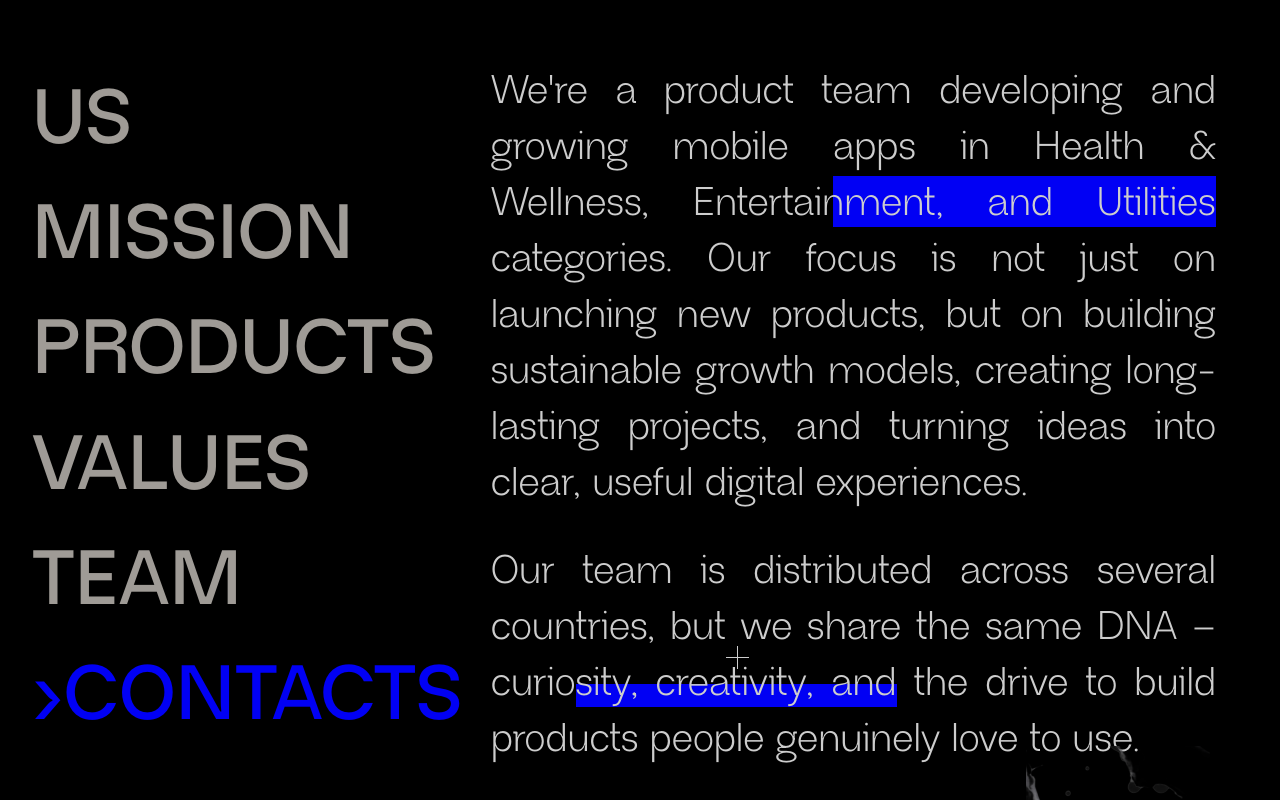
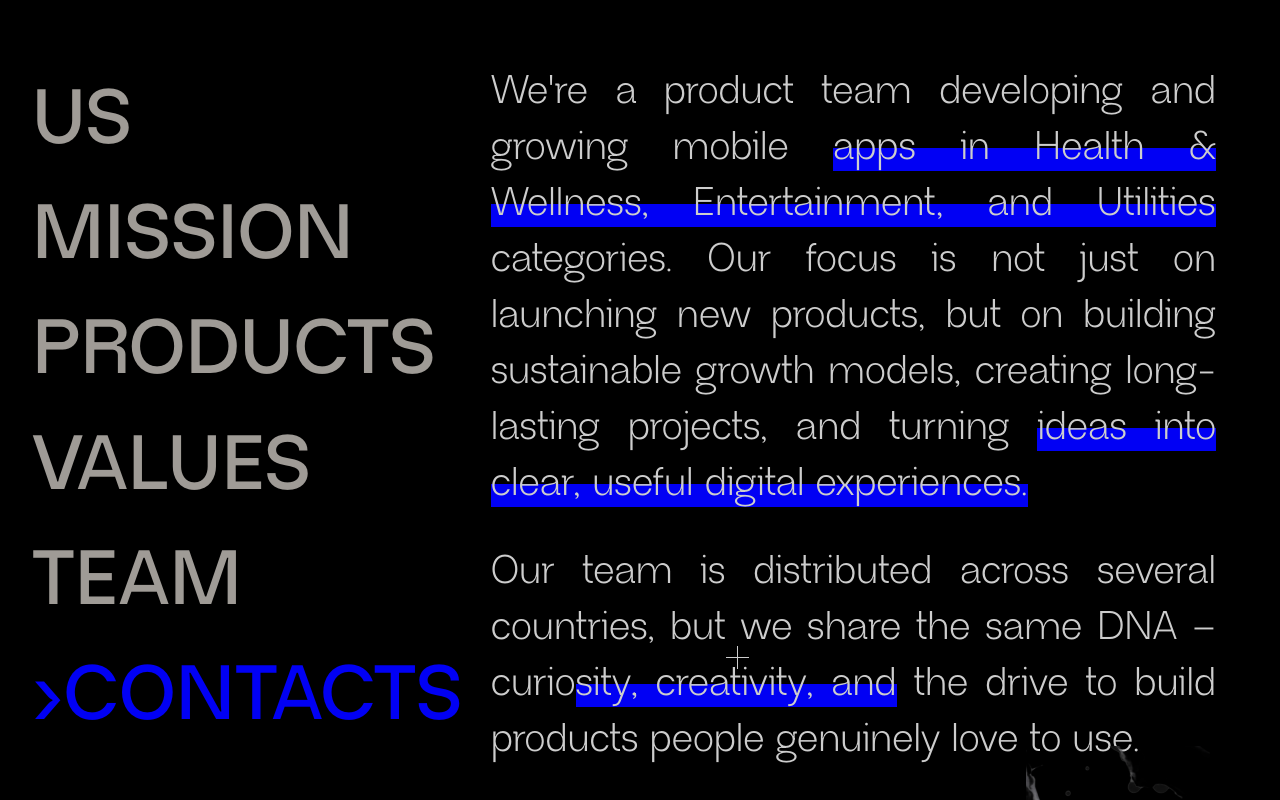
Before and after one commit to burneroff/cocao, a Next.js app: page / in a window 1280 px wide. Shown: the part 800-1600 px from the top of the page. Built offline with nearby package versions, Linux system fonts and the light colour scheme.

Commit message:
nice version

```diff
--- a/app/components/sections/Mission.tsx
+++ b/app/components/sections/Mission.tsx
@@ -106,59 +106,37 @@ export default function Mission() {
         >
           <p className="mb-4 md:mb-8">
             We create mobile{" "}
-            <span className="inline relative">
-              <span className="relative z-10">products</span>
-              <span
-                className="absolute inset-0 top-1/2 h-1/2 bg-[#0100F4] origin-left transition-transform duration-800 ease-out"
-                style={{
-                  transform: spansAnimated ? "scaleX(1)" : "scaleX(0)",
-                }}
-              />
+            <span className={`text-highlight ${spansAnimated ? "animated" : ""}`}>
+              <span>products</span>
             </span>{" "}
             that make life simpler,{" "}
-            <span className="inline relative">
-              <span className="relative z-10">more engaging,</span>
-              <span
-                className="absolute inset-0 top-1/2 h-1/2 bg-[#0100F4] origin-left transition-transform duration-800 ease-out"
-                style={{
-                  transform: spansAnimated ? "scaleX(1)" : "scaleX(0)",
-                  transitionDelay: "0.05s",
-                }}
-              />
+            <span
+              className={`text-highlight ${spansAnimated ? "animated" : ""}`}
+              style={{ transitionDelay: spansAnimated ? "0.05s" : "0s" }}
+            >
+              <span>more engaging,</span>
             </span>{" "}
             and{" "}
-            <span className="inline relative">
-              <span className="relative z-10">more mindful.</span>
-              <span
-                className="absolute inset-0 top-1/2 h-1/2 bg-[#0100F4] origin-left transition-transform duration-800 ease-out"
-                style={{
-                  transform: spansAnimated ? "scaleX(1)" : "scaleX(0)",
-                  transitionDelay: "0.1s",
-                }}
-              />
+            <span
+              className={`text-highlight ${spansAnimated ? "animated" : ""}`}
+              style={{ transitionDelay: spansAnimated ? "0.1s" : "0s" }}
+            >
+              <span>more mindful.</span>
             </span>{" "}
             In every project, we combine creativity, data, and attention to
             detail to deliver not just an app – but a{" "}
-            <span className="inline relative">
-              <span className="relative z-10">clear, inspiring,</span>
-              <span
-                className="absolute inset-0 top-1/2 h-1/2 bg-[#0100F4] origin-left transition-transform duration-800 ease-out"
-                style={{
-                  transform: spansAnimated ? "scaleX(1)" : "scaleX(0)",
-                  transitionDelay: "0.15s",
-                }}
-              />
+            <span
+              className={`text-highlight ${spansAnimated ? "animated" : ""}`}
+              style={{ transitionDelay: spansAnimated ? "0.15s" : "0s" }}
+            >
+              <span>clear, inspiring,</span>
             </span>{" "}
             and{" "}
-            <span className="inline relative">
-              <span className="relative z-10">genuinely useful</span>
-              <span
-                className="absolute inset-0 top-1/2 h-1/2 bg-[#0100F4] origin-left transition-transform duration-800 ease-out"
-                style={{
-                  transform: spansAnimated ? "scaleX(1)" : "scaleX(0)",
-                  transitionDelay: "0.2s",
-                }}
-              />
+            <span
+              className={`text-highlight ${spansAnimated ? "animated" : ""}`}
+              style={{ transitionDelay: spansAnimated ? "0.2s" : "0s" }}
+            >
+              <span>genuinely useful</span>
             </span>{" "}
             digital experience.
           </p>
--- a/app/components/sections/US.tsx
+++ b/app/components/sections/US.tsx
@@ -58,47 +58,33 @@ export default function US() {
         >
           <p className="mb-4 md:mb-8">
             We're a product team developing and growing mobile{" "}
-            <span className="inline relative">
-              <span className="relative z-10">
+            <span className={`text-highlight ${spansAnimated ? "animated" : ""}`}>
+              <span>
                 apps in Health & Wellness, Entertainment, and Utilities
               </span>
-              <span
-                className="absolute inset-0 top-1/2 h-1/2 bg-[#0100F4] origin-left transition-transform duration-800 ease-out"
-                style={{
-                  transform: spansAnimated ? "scaleX(1)" : "scaleX(0)",
-                }}
-              />
             </span>{" "}
             categories. Our focus is not just on launching new products, but on
             building sustainable growth models, creating long-lasting projects,
             and turning{" "}
-            <span className="inline relative">
-              <span className="relative z-10">
+            <span
+              className={`text-highlight ${spansAnimated ? "animated" : ""}`}
+              style={{ transitionDelay: spansAnimated ? "0.1s" : "0s" }}
+            >
+              <span>
                 ideas into clear, useful digital experiences.
               </span>
-              <span
-                className="absolute inset-0 top-1/2 h-1/2 bg-[#0100F4] origin-left transition-transform duration-800 ease-out"
-                style={{
-                  transform: spansAnimated ? "scaleX(1)" : "scaleX(0)",
-                  transitionDelay: "0.1s",
-                }}
-              />
             </span>
           </p>
           <p>
             Our team is distributed across several countries, but we share the
             same DNA – curio
-            <span className="inline relative">
-              <span className="relative z-10">
+            <span
+              className={`text-highlight ${spansAnimated ? "animated" : ""}`}
+              style={{ transitionDelay: spansAnimated ? "0.2s" : "0s" }}
+            >
+              <span>
                 sity, creativity, and
               </span>
-              <span
-                className="absolute inset-0 top-1/2 h-1/2 bg-[#0100F4] origin-left transition-transform duration-800 ease-out"
-                style={{
-                  transform: spansAnimated ? "scaleX(1)" : "scaleX(0)",
-                  transitionDelay: "0.2s",
-                }}
-              />
             </span>{" "}
             the drive to build products people genuinely love to use.
           </p>
--- a/app/components/sections/Values.tsx
+++ b/app/components/sections/Values.tsx
@@ -189,6 +189,10 @@ export default function Values() {
       lastIntentRef.current = deltaY;
       if (!isActiveRef.current) return;
       if (isProgrammaticScrollRef.current) return;
+      if (isAnimatingRef.current) {
+        event.preventDefault();
+        return;
+      }
 
       const rect = containerRef.current?.getBoundingClientRect();
       if (!rect) return;
@@ -227,7 +231,7 @@ export default function Values() {
           setCurrentSection((prev) => Math.min(prev + 1, valuesData.length - 1));
           window.setTimeout(() => {
             isAnimatingRef.current = false;
-          }, 600);
+          }, 250);
           return;
         }
         if (!allSectionsViewed) {
@@ -241,7 +245,7 @@ export default function Values() {
           setCurrentSection((prev) => Math.max(prev - 1, 0));
           window.setTimeout(() => {
             isAnimatingRef.current = false;
-          }, 600);
+          }, 250);
         }
       }
     };
--- a/app/globals.css
+++ b/app/globals.css
@@ -129,3 +129,26 @@ img {
 .team-swiper .swiper-pagination {
   display: none !important;
 }
+
+/* Надежное выделение текста для US и Mission секций */
+.text-highlight {
+  position: relative;
+  display: inline;
+  box-decoration-break: clone;
+  -webkit-box-decoration-break: clone;
+  background-image: linear-gradient(to bottom, transparent 0%, transparent 50%, transparent 50%, transparent 100%);
+  background-size: 0% 100%;
+  background-repeat: no-repeat;
+  background-position: left bottom;
+  transition: background-size 0.8s ease-out;
+}
+
+.text-highlight.animated {
+  background-image: linear-gradient(to bottom, transparent 0%, transparent 50%, #0100F4 50%, #0100F4 100%);
+  background-size: 100% 100%;
+}
+
+.text-highlight > span {
+  position: relative;
+  z-index: 1;
+}
```
